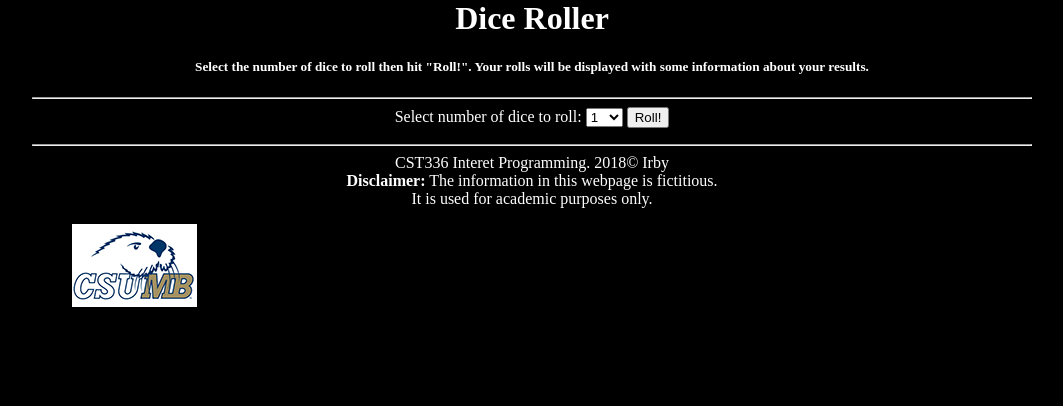
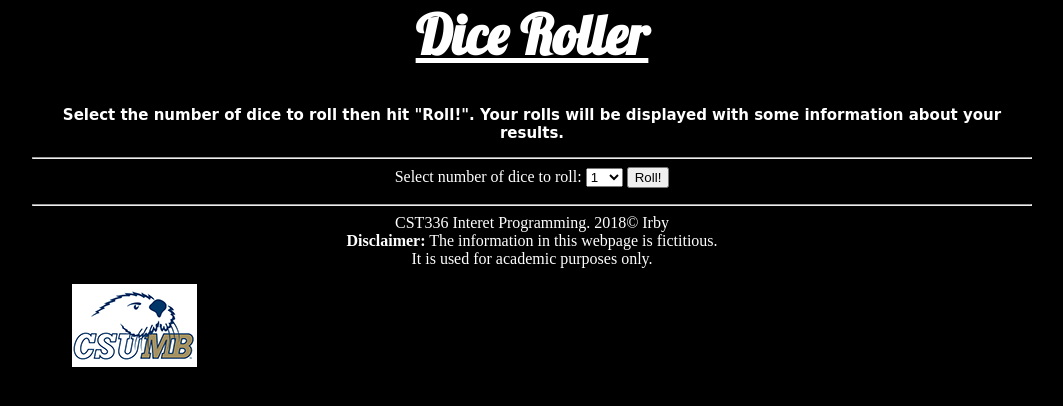
Before and after one commit to adamirby/cst336, a PHP site: page /hw/homework2/index.php in a window 1280 px wide. Shown: the top 406 px of the page, without its empty margins (108-1171 px from the left). Run offline with PHP 8.4, Linux system fonts and the light colour scheme; data that the repository does not hold is empty.

Commit message:
Finished adding CSS rules to meet assignment requirements

```diff
--- a/hw/homework2/css/styles.css
+++ b/hw/homework2/css/styles.css
@@ -5,15 +5,28 @@
     margin: 0 auto;
 }
 
+hr {
+    color:red;
+}
+
 #diceTable, #diceStatsTable{
     border-collapse: collapse;
     padding: 0px;
     width:75%;
-    font-size: .8em;
+    font-size: .9em;
 }
 
 #diceStatsTable{
-    border: 1px solid white;
+    border: 1px solid red;
+}
+
+#diceStatsTable th{
+    color:red;
+}
+
+#diceStatsTable td{
+    color: lightblue;
+    font-size: 1em;
 }
 
 header, main, footer{
@@ -27,3 +40,15 @@
 figure{
     float:left;
 }
+
+header p{
+    font-family: "Comic Sans MS";
+    font-weight: bolder;
+    font-size: 15px;
+}
+
+header h1{
+    font-family: 'Lobster', cursive;
+    text-decoration: underline;
+    font-size: 55px;
+}
--- a/hw/homework2/index.php
+++ b/hw/homework2/index.php
@@ -6,12 +6,13 @@
         <meta charset="utf-8">
         <title>Dice Roller</title>
         <link href="css/styles.css" rel="stylesheet" type="text/css" />
+        <link href="https://fonts.googleapis.com/css?family=Lobster" rel="stylesheet">
     </head>
 
     <body>
         <header>
             <h1>Dice Roller</h1>
-            <h5>Select the number of dice to roll then hit "Roll!". Your rolls will be displayed with some information about your results.</h5>
+            <p>Select the number of dice to roll then hit "Roll!". Your rolls will be displayed with some information about your results.</p>
             <hr />
         </header>
         <main>
```
